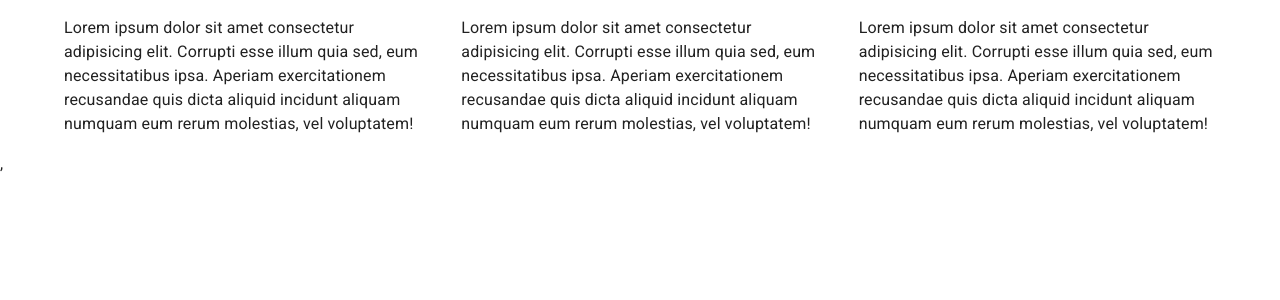
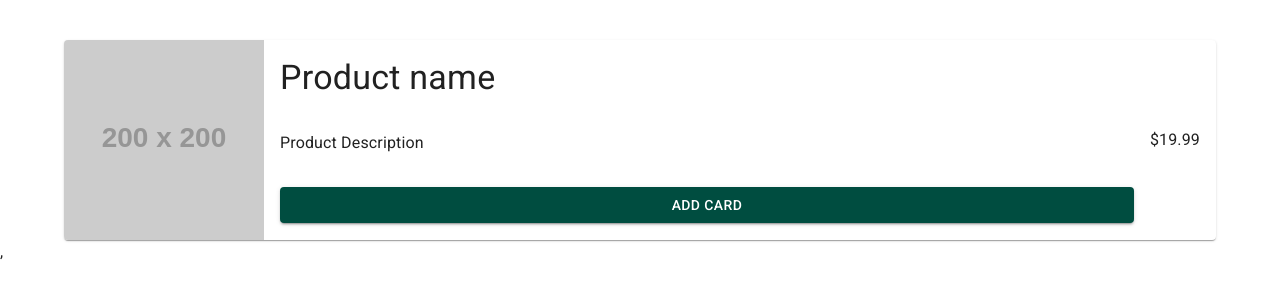
Before and after one commit to willluna/materialUI-react-vite, a React (Vite) app: page / in a window 1280 px wide. Shown: the top 300 px of the page. Built offline with nearby package versions, Linux system fonts and the light colour scheme.

Commit message:
Curso Material UI #08: Práctica con styled (@emotion/styled), Box y Flexbox

```diff
--- a/src/App.jsx
+++ b/src/App.jsx
@@ -1,42 +1,12 @@
-import { Container, Grid } from  "@mui/material"
+import { Container} from  "@mui/material"
+import Product from "./Product";
 
 
 
 export default function App() {
     return(
       <Container>
-        <Grid container spacing={5}>
-          <Grid
-            item
-            xs={12}
-            sm={6}
-            md={4}
-          >
-            <p>
-              Lorem ipsum dolor sit amet consectetur adipisicing elit. Corrupti esse illum quia sed, eum necessitatibus ipsa. Aperiam exercitationem recusandae quis dicta aliquid incidunt aliquam numquam eum rerum molestias, vel voluptatem!
-            </p>
-          </Grid>
-          <Grid
-            item
-            xs={12}
-            sm={6}
-            md={4}
-          >
-            <p>
-              Lorem ipsum dolor sit amet consectetur adipisicing elit. Corrupti esse illum quia sed, eum necessitatibus ipsa. Aperiam exercitationem recusandae quis dicta aliquid incidunt aliquam numquam eum rerum molestias, vel voluptatem!
-            </p>
-          </Grid>
-          <Grid
-            item
-            xs={12}
-            sm={12}
-            md={4}
-          >
-            <p>
-              Lorem ipsum dolor sit amet consectetur adipisicing elit. Corrupti esse illum quia sed, eum necessitatibus ipsa. Aperiam exercitationem recusandae quis dicta aliquid incidunt aliquam numquam eum rerum molestias, vel voluptatem!
-            </p>
-          </Grid>
-        </Grid>
+        <Product/>
       </Container>
     );
 }
--- /dev/null
+++ b/src/Product.jsx
@@ -0,0 +1,39 @@
+import styled from "@emotion/styled";
+import { Box, Button, Paper, Typography } from "@mui/material";
+
+
+export default function product() {
+
+        const Img = styled("img")({
+            width: 200,
+            height: "100%",
+            objectFit: "center"
+
+
+        })
+    return(
+        <Paper
+        sx={{
+            display: "flex",
+            alignItems: "center",
+            gap: 2,
+            overflow: "hidden",
+            mt: 5,
+        }}
+        >
+        <Img
+            src="https://via.placeholder.com/200"
+            alt="mi hermosa imagen con styled"
+            />
+            <Box sx={{flexGrow: 1, display: "grid", gap: 4}}>
+                <Typography variant="h4">Product name</Typography>
+                <Typography variant="body1">Product Description</Typography>
+                <Button variant="contained">Add Card</Button>
+            </Box>
+            <Box sx={{mr: 2}} component="p"
+            >
+                $19.99
+            </Box>
+        </Paper>
+    )
+}
```
